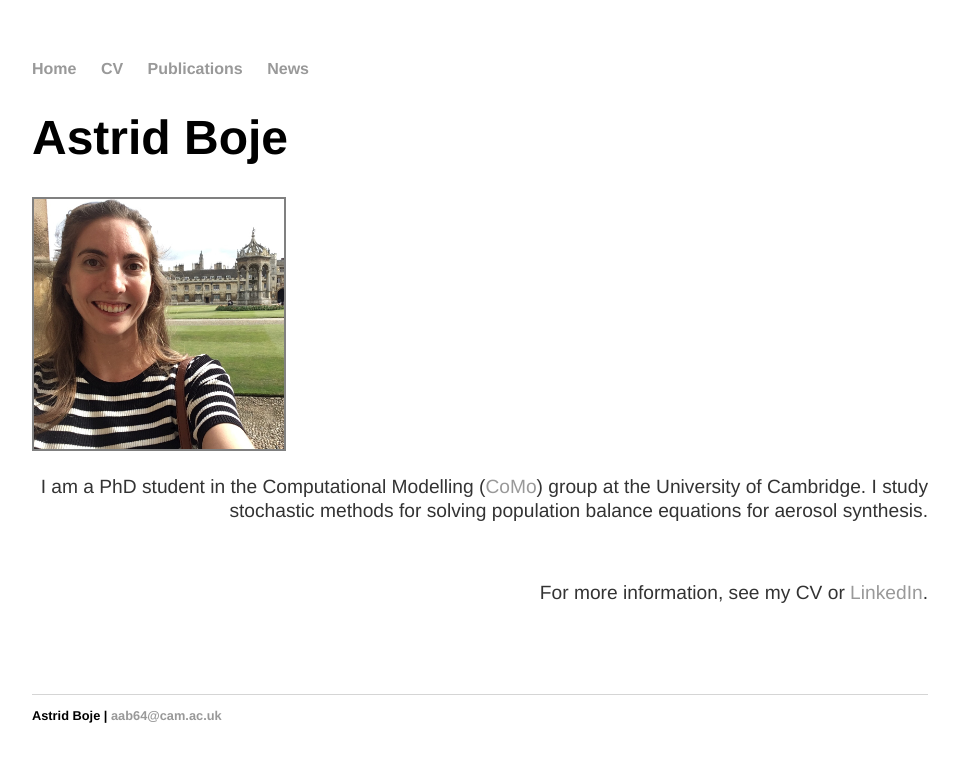
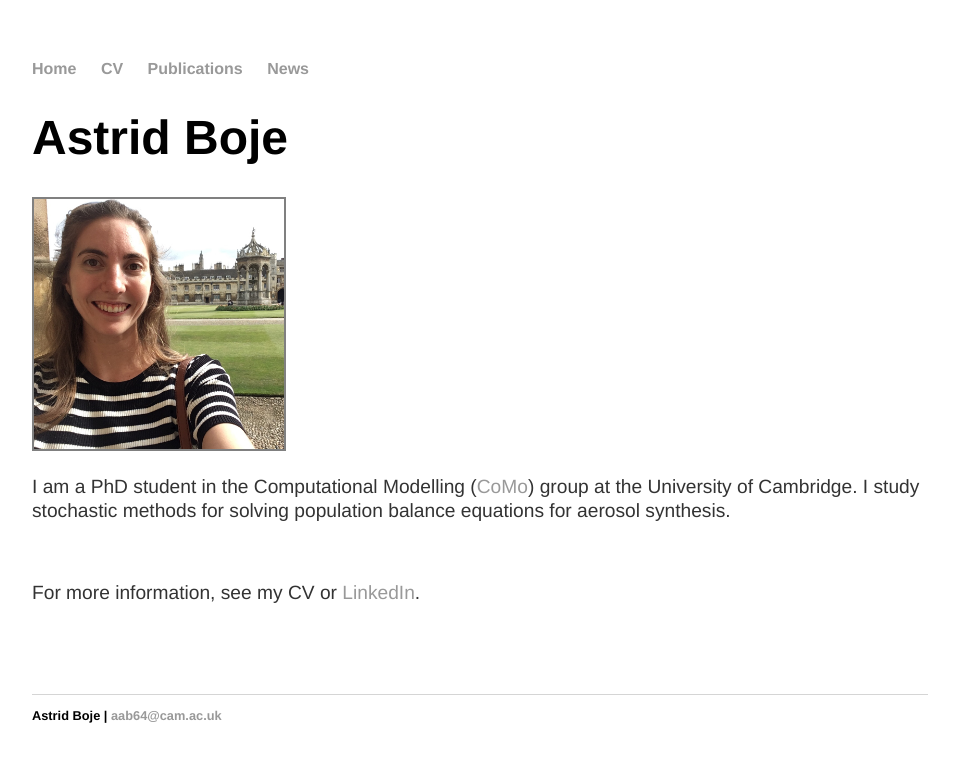
Before and after one commit to aab64/aab64.github.io, a Jekyll site: the page built from index.html, in a window 1280 px wide. Shown: the top 762 px of the page, without its empty margins (160-1119 px from the left). Built offline with Jekyll 4.4.1, drawn with Linux system fonts in a browser that asks for light colours.

Commit message:
Update index.html

```diff
--- a/index.html
+++ b/index.html
@@ -10,7 +10,7 @@ title: Astrid Boje | PhD Student | CoMo Group | University of Cambridge
 <div class="blurb">
        	<img src="/images/Me_in_Cam.jpg" style="border: 2px solid grey" height=auto width="250" class="left"></img>
 
-	<div class="wrapper" align="right" text-align="justify">
+	<div class="wrapper" text-align="justify">
 		<p>
 			I am a PhD student in the Computational Modelling (<a href="http://como.ceb.cam.ac.uk/index.php?Page=People&Section=aab64">CoMo</a>)
 			group at the University of Cambridge. I study stochastic methods for solving population balance equations for aerosol synthesis.
```
